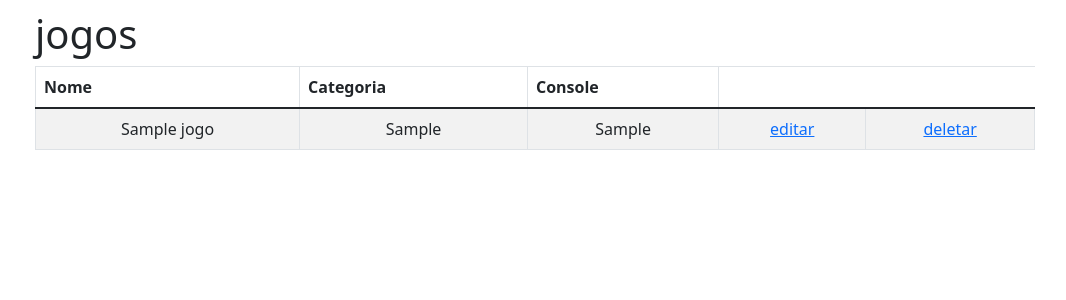
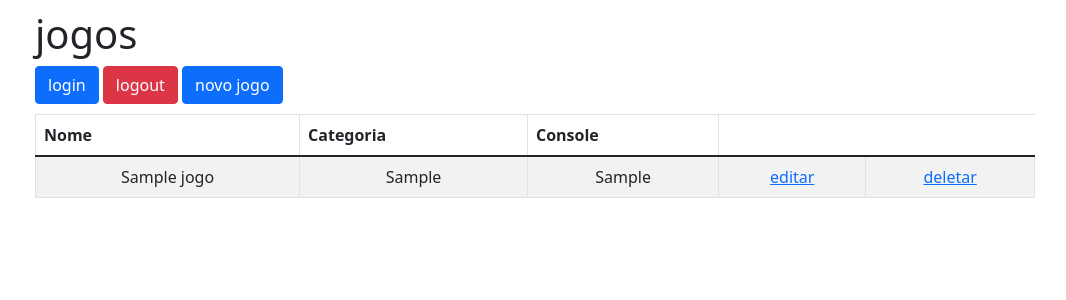
Before and after one commit to dihparaguai/alura.jogoteca-flask-api-sql, a Flask app: page / in a window 1280 px wide. Shown: the top 300 px of the page, without its empty margins (105-1171 px from the left). Run offline with Flask 3, Linux system fonts and the light colour scheme; the visitor is signed in with stand-in values (Sample User, id 1); tables that the repository leaves empty hold one stand-in row (values such as "Sample post"); some libraries are stand-ins or nearby versions.

Commit message:
Adicionados botões de 'login' e 'logout' em todas as páginas HTML, botões de 'voltar' nas páginas "novo.html" e "editar.html" e botão "novo jogo" na página "lista.html"

```diff
--- a/templates/editar.html
+++ b/templates/editar.html
@@ -35,6 +35,9 @@
             <input type="text" id="console" name="console" class="form-control" value="{{ jogo.console }}">
         </div>
         <button type="submit" class="btn btn-primary btn-salvar">Salvar</button>
+
+        <!-- botao de navegacao -->
+        <a class="btn btn-danger" href="{{ url_for('index') }}">voltar</a>
     </fieldset>
 </form>
 
--- a/templates/lista.html
+++ b/templates/lista.html
@@ -1,5 +1,10 @@
 {% extends "template.html" %}
 {% block content %}
+
+<!-- botoes de navegacao -->
+<a class="btn btn-primary" href="{{ url_for('login') }}">login</a>
+<a class="btn btn-danger" href="{{ url_for('logout') }}">logout</a>
+<a class="btn btn-primary" href="{{ url_for('novo') }}">novo jogo</a>
 
 <table class="table table-striped table-responsive table-bordered">
     <thead class="thead-default">
--- a/templates/login.html
+++ b/templates/login.html
@@ -12,4 +12,7 @@
     <p><button class="btn btn-primary" type="submit">Entrar</button></p>
 </form>
 
+<!-- botao de navegacao -->
+<a class="btn btn-danger" href="{{ url_for('index') }}">pagina inicial</a>
+
 {% endblock %}
--- a/templates/novo.html
+++ b/templates/novo.html
@@ -34,6 +34,9 @@
             <input type="text" id="console" name="console" class="form-control">
         </div>
         <button type="submit" class="btn btn-primary btn-salvar">Salvar</button>
+
+        <!-- botao de navegacao -->
+        <a class="btn btn danger" href="{{ url_for('index') }}">voltar</a>
     </fieldset>
 </form>
 
```
